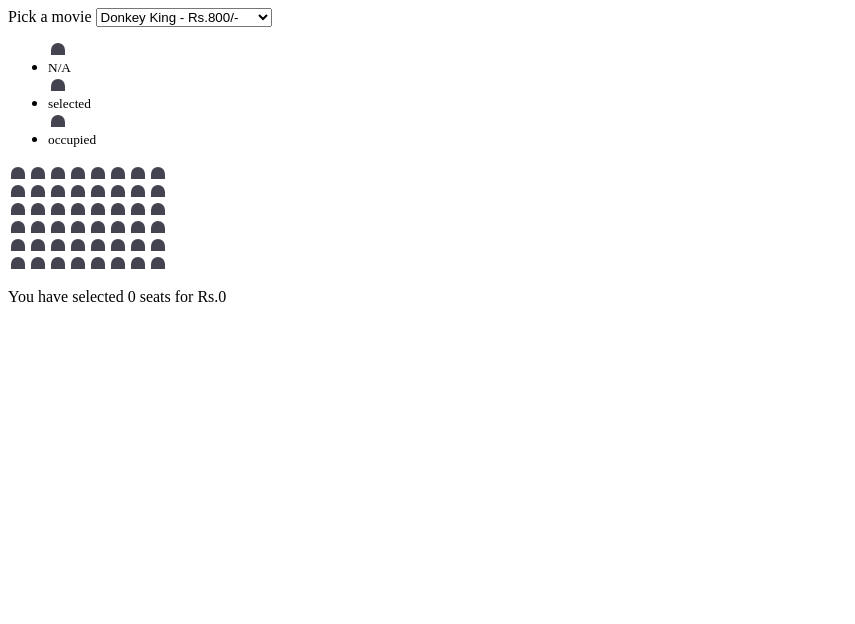
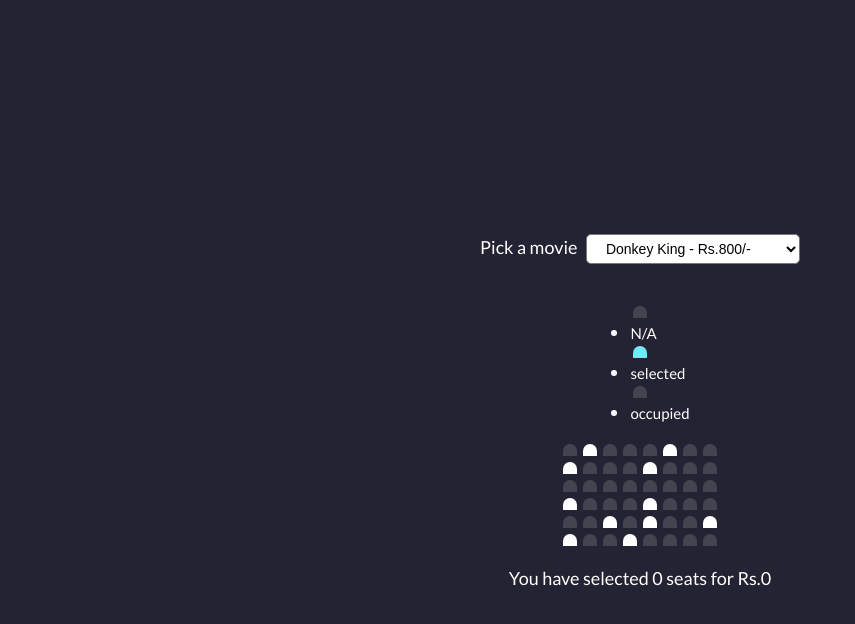
Before and after one commit to kamranzafar4343/MovieTicketBookingPractice, a plain HTML site: page index.html in a window 1280 px wide. Shown: the whole page, without its empty margins (0-855 px from the left). Drawn offline with Linux system fonts and the light colour scheme; a script that the page names is missing.

Commit message:
styled the selected and occupied seats

```diff
--- a/index.html
+++ b/index.html
@@ -10,7 +10,8 @@
     <div class="movie-container">
         <label for="">Pick a movie</label>
 
-       <select name="" id="movie"><option value="800">Donkey King - Rs.800/-</option>
+       <select name="" id="movie">
+        <option value="800">Donkey King - Rs.800/-</option>
         <option value="600">Trip to Bhangar - Rs.600/-</option>
         <option value="1000">Pathan - Rs.1000/-</option>
         <option value="1200">Jawaan - Rs.1200/-</option>
@@ -42,20 +43,20 @@
         <div class="screen"></div>
         <div class="row">
             <div class="seat"></div>
+            <div class="seat occupied"></div>
             <div class="seat"></div>
             <div class="seat"></div>
             <div class="seat"></div>
-            <div class="seat"></div>
-            <div class="seat"></div>
+            <div class="seat occupied"></div>
             <div class="seat"></div>
             <div class="seat"></div>
         </div>
         <div class="row">
+            <div class="seat occupied"></div>
             <div class="seat"></div>
             <div class="seat"></div>
             <div class="seat"></div>
-            <div class="seat"></div>
-            <div class="seat"></div>
+            <div class="seat occupied"></div>
             <div class="seat"></div>
             <div class="seat"></div>
             <div class="seat"></div>
--- a/style.css
+++ b/style.css
@@ -4,7 +4,7 @@
     box-sizing: border-box;
 }
 
-.body{
+body{
     background-color: #242333;
     display: flex;
     flex-direction: column;
@@ -29,3 +29,25 @@ border-top-left-radius: 10px;
 .row{
     display: flex;
 }
+
+.movie-container{
+    margin: 24px 0px;
+}
+
+.movie-container select{
+    background-color: white;
+    border-radius: 5px;
+    font-size: 14px;
+    margin-left: 5px;
+    padding: 5px 15px 5px 15px;
+
+}
+
+.seat.selected{
+background-color: #6feaf6;
+
+}
+
+.seat.occupied{
+    background-color: white;
+}
```
